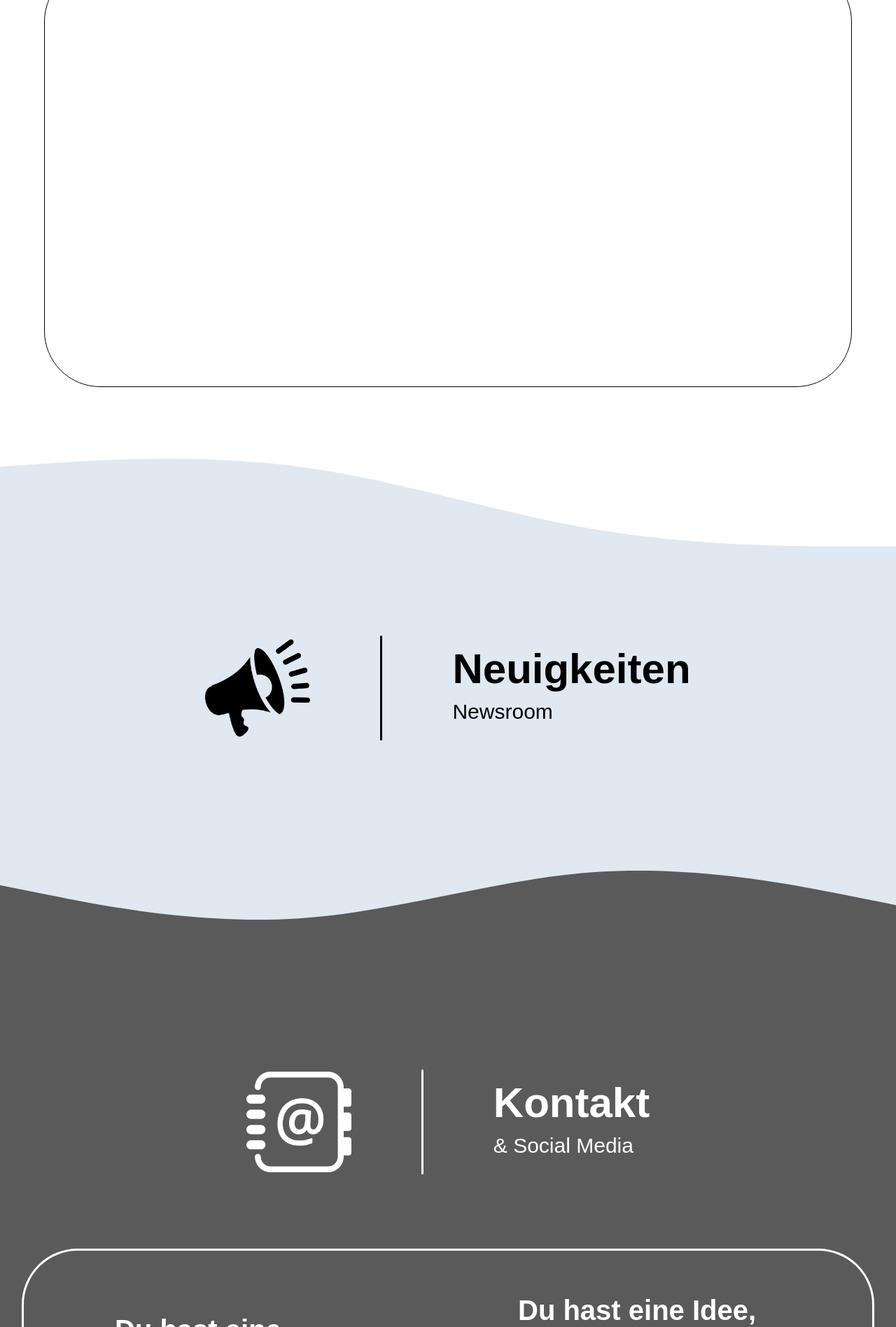
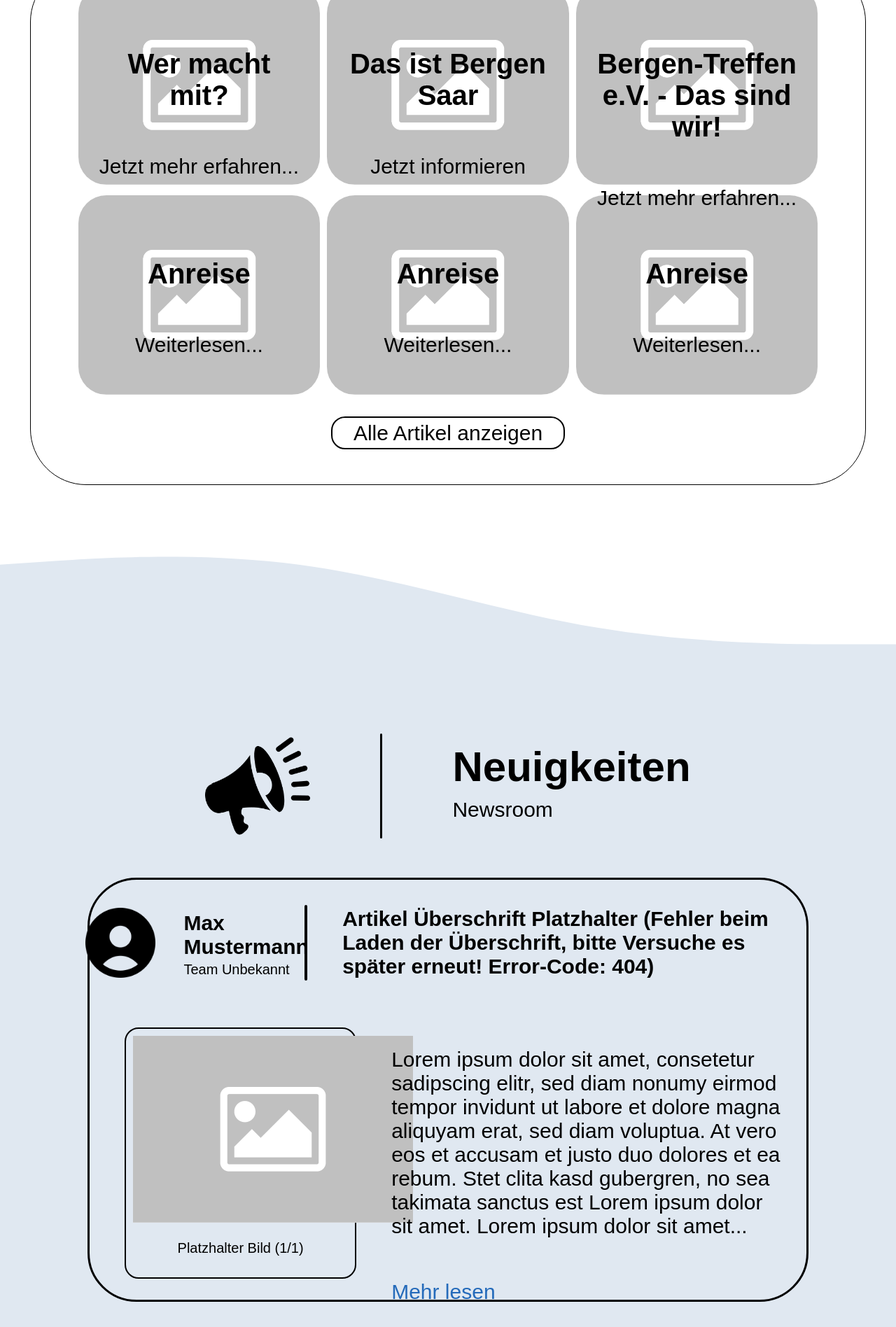
Before and after one commit to Noarlon/Bergentreffen-Website, a PHP site: page / in a window 1280 px wide; the page is wider, and only the part inside the window is pictured. Shown: the part 2960-4856 px from the top of that part at 70% size. Run offline with PHP 8.4, Linux system fonts and the light colour scheme.

Commit message:
Finished Frontend Design

```diff
--- a/index.html
+++ b/index.html
@@ -116,7 +116,35 @@
             </div>
 
             <div id="articles">
-
+                <div id="row">
+                    <a href="#" id="article">
+                        <h1>Wer macht mit?</h1>
+                        <p>Jetzt mehr erfahren...</p>
+                    </a>
+                    <a href="#" id="article">
+                        <h1>Das ist Bergen Saar</h1>
+                        <p>Jetzt informieren</p>
+                    </a>
+                    <a href="#" id="article">
+                        <h1>Bergen-Treffen e.V. - Das sind wir!</h1>
+                        <p>Jetzt mehr erfahren...</p>
+                    </a>
+                </div>
+                <div id="row">
+                    <a href="#" id="article">
+                        <h1>Anreise</h1>
+                        <p>Weiterlesen...</p>
+                    </a>
+                    <a href="#" id="article">
+                        <h1>Anreise</h1>
+                        <p>Weiterlesen...</p>
+                    </a>
+                    <a href="#" id="article">
+                        <h1>Anreise</h1>
+                        <p>Weiterlesen...</p>
+                    </a>
+                </div>
+                <a href="#" id="link">Alle Artikel anzeigen</a>
             </div>
         </section>
 
@@ -133,6 +161,63 @@
                     <p>Newsroom</p>
                 </div>
             </div>
+            <div id="container">
+                <div id="top">
+                    <div id="profile">
+                        <img src="img/icons/profile_pic.png">
+                        <div>
+                            <h1><b>Max Mustermann</b></h1>
+                            <p>Team Unbekannt</p>
+                        </div>
+                    </div>
+                    <div id="split"></div>
+                    <div id="heading">
+                        <h1>Artikel Überschrift Platzhalter (Fehler beim Laden der Überschrift, bitte Versuche es später erneut! Error-Code: 404)</h1>
+                    </div>
+                </div>
+                <div id="main">
+                    <div id="image">
+                        <img src="img/placeholder.png">
+                        <p>Platzhalter Bild (1/1)</p>
+                    </div>
+
+                    <div id="text">
+                        <p>
+                            Lorem ipsum dolor sit amet, consetetur sadipscing elitr, sed diam nonumy eirmod tempor invidunt ut labore et dolore magna aliquyam erat, sed diam voluptua. At vero eos et accusam et justo duo dolores et ea rebum. Stet clita kasd gubergren, no sea takimata sanctus est Lorem ipsum dolor sit amet. Lorem ipsum dolor sit amet...
+                        </p>
+                        <a href="">Mehr lesen</a>
+                    </div>
+                </div>
+            </div>
+
+            <div id="container">
+                <div id="top">
+                    <div id="profile">
+                        <img src="img/icons/profile_pic.png">
+                        <div>
+                            <h1><b>Max Mustermann</b></h1>
+                            <p>Team Unbekannt</p>
+                        </div>
+                    </div>
+                    <div id="split"></div>
+                    <div id="heading">
+                        <h1>Artikel Überschrift Platzhalter (Fehler beim Laden der Überschrift, bitte Versuche es später erneut! Error-Code: 404)</h1>
+                    </div>
+                </div>
+                <div id="main">
+
+                    <div id="text">
+                        <p>
+                            Lorem ipsum dolor sit amet, consetetur sadipscing elitr, sed diam nonumy eirmod tempor invidunt ut labore et dolore magna aliquyam erat, sed diam voluptua. At vero eos et accusam et justo duo dolores et ea rebum. Stet clita kasd gubergren, no sea takimata sanctus est Lorem ipsum dolor sit amet. Lorem ipsum dolor sit amet.
+                        </p>
+                    </div>
+                </div>
+            </div>
+
+            <a href="#"><div id="more">
+                <p>Alle Neuigkeiten lesen (Newsroom)</p>
+            </div></a>
+
         </section>
 
         <section id="fade-4">
--- a/styles.css
+++ b/styles.css
@@ -170,10 +170,70 @@ body {
     border-radius: 80px;
     left: 50%;
     transform: translate(-50%, 0);
+    margin-top: 50px;
+    padding: 20px;
+    padding-bottom: 120px;
+    text-align: center;
+}
+
+#info #articles #link {
+    text-decoration: none;
+    color: black;
+    border: 2px black solid;
+    border-radius: 20px;
+    padding: 5px 30px 5px 30px;
+    text-align: center;
+    font-size: 30px;
+    position: relative;
+    bottom: -30px;
+    transition: 0.2s;
+}
+
+#info #articles #link:hover {
+    color: var(--blue_accent);
+    border-color: var(--blue_accent);
+}
+
+#info #articles #row {
+    width: 100%;
+    height: 50%;
     display: flex;
     align-items: center;
     justify-content: center;
-    margin-top: 50px;
+}
+
+#info #articles #article {
+    width: 30%;
+    height: 95%;
+    text-align: center;
+    background-image: url(img/placeholder.png);
+    background-size: cover;
+    background-position: center;
+    text-decoration: none;
+    color: black;
+    margin: 5px;
+    border-radius: 40px;
+    transition: 0.3s;
+}
+
+#info #articles #article:hover {
+    border-radius: 20px;
+    width: 31%;
+    height: 96%;
+}
+
+#info #articles #article h1 {
+    font-size: 40px;
+    bottom: -20%;
+    position: relative;
+    padding-left: 30px;
+    padding-right: 30px;
+}
+
+#info #articles #article p {
+    font-size: 30px;
+    bottom: -30%;
+    position: relative;
 }
 
 #title-line {
@@ -247,9 +307,134 @@ body {
 
 #news {
     background-color: #e0e8f1;
-    height: 300px;
+    height: auto;
     padding-top: 20px;
     margin-top: -10px;
+}
+
+#news #container {
+    width: 80%;
+    position: relative;
+    left: 50%;
+    transform: translate(-50%, 0);
+    height: 600px;
+    border: 3px solid black;
+    border-radius: 70px;
+    margin-top: 50px;
+}
+
+#news #container #top {
+    height: 30%;
+    width: 100%;
+    display: flex;
+    align-items: center;
+    justify-content: center;
+}
+
+#news #container #top #profile {
+    display: flex;
+    align-items: center;
+    justify-content: center;
+    width: 30%;
+}
+
+#news #container #top #profile img {
+    width: 100px;
+}
+
+#news #container #top #profile h1 {
+    padding-left: 40px;
+    font-size: 30px;
+}
+
+#news #container #top #profile p {
+    padding-left: 40px;
+    font-size: 20px;
+    margin-top: -20px;
+}
+
+
+#news #container #top #split {
+    width: 4px;
+    height: 60%;
+    background-color: black;
+    border-radius: 100px;
+}
+
+#news #container #top #heading {
+    width: 70%;
+}
+
+#news #container #top #heading h1 {
+    font-size: 30px;
+    padding: 50px;
+}
+
+#news #container #main {
+    height: 70%;
+    width: 100%;
+    display: flex;
+    align-items: center;
+    justify-content: center;
+}
+
+#news #container #image {
+    width: 30%;
+    margin-left: 50px;
+    border: 2px solid black;
+    border-radius: 20px;
+    padding: 10px;
+    text-align: center;
+    font-size: 20px;
+}
+
+#news #container #image img {
+    width: 400px;
+}
+
+#news #container #text {
+    height: 100%;
+}
+
+#news #container #text a {
+    text-decoration: none;
+    color: var(--blue_accent);
+    font-size: 30px;
+    padding: 30px;
+    margin-left: 20px;
+}
+
+#news #container #text p {
+    font-size: 30px;
+    padding: 30px;
+    margin-left: 20px;
+}
+
+#news #more {
+    width: 50%;
+    height: 100px;
+    position: relative;
+    left: 50%;
+    transform: translate(-50%, 0);
+    border: 3px solid black;
+    border-radius: 70px;
+    margin-top: 50px;
+    text-align: center;
+    transition: 0.3s;
+}
+
+#news #more:hover {
+    width: 55%;
+}
+
+#news a {
+    text-decoration: none;
+}
+
+#news #more p {
+    font-size: 30px;
+    color: black;
+    position: relative;
 }
 
 #fade-4 {
```
Also changed, not shown: img/icons/profile_pic.png (added), img/placeholder.png (added).
